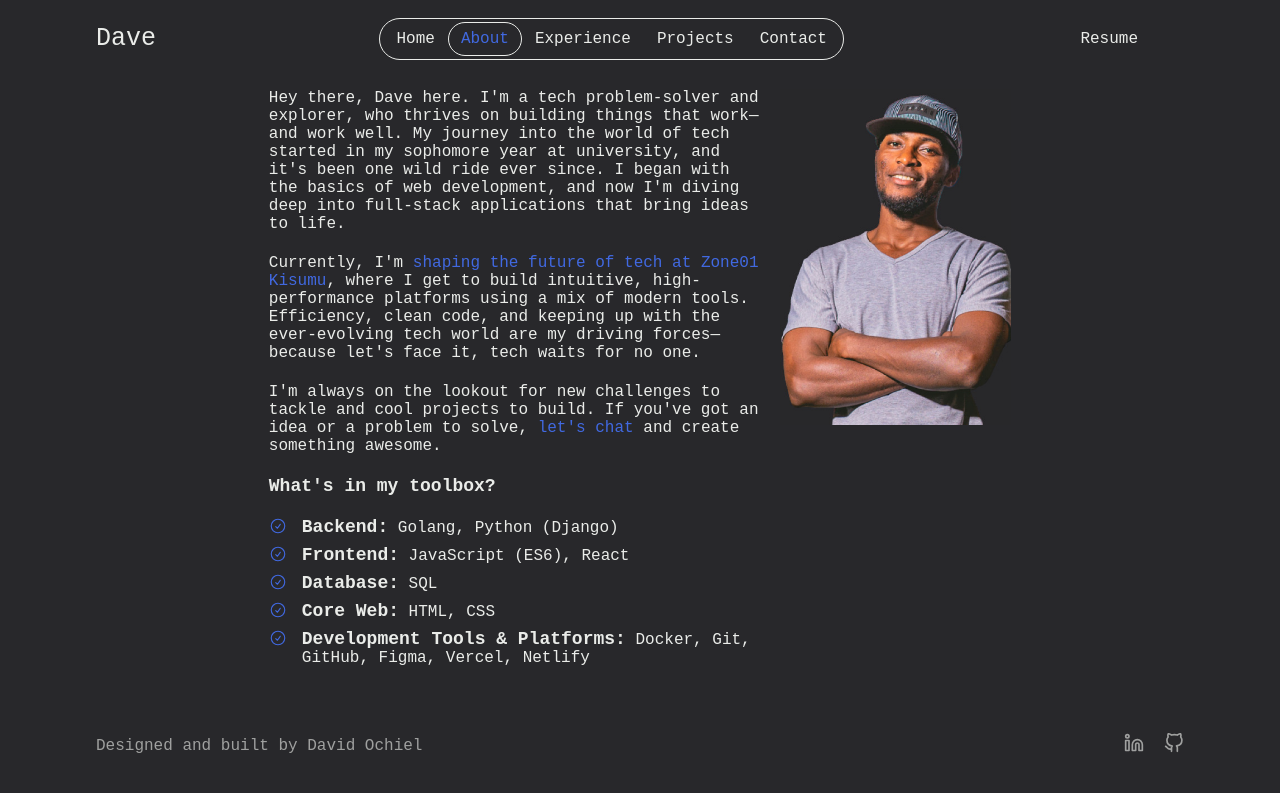
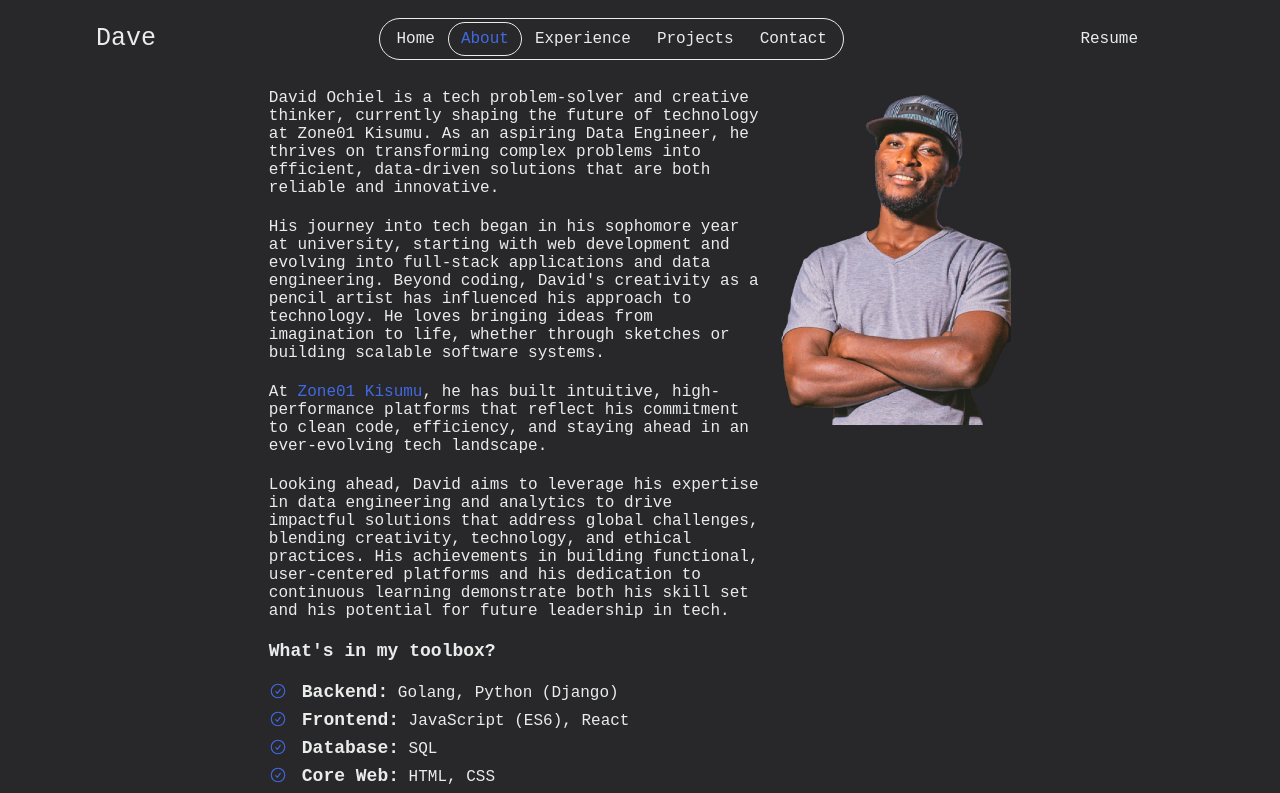
Before and after one commit to nguonodave/v2-ng, a React (Vite) app: page /about in a window 1280 px wide. Shown: the top 793 px of the page. Built offline with nearby package versions, Linux system fonts and the light colour scheme.

Commit message:
feat: update bio

```diff
--- a/src/components/About.jsx
+++ b/src/components/About.jsx
@@ -9,45 +9,44 @@ export default function About() {
           <div className="about-text">
             <div className="paragraphs">
               <p>
-                                Hey there, Dave here. I'm a tech problem-solver
-                                and explorer, who thrives on building things
-                                that work—and work well. My journey into the
-                                world of tech started in my sophomore year at
-                                university, and it's been one wild ride ever
-                                since. I began with the basics of web
-                                development, and now I'm diving deep into
-                                full-stack applications that bring ideas to
-                                life.
+                David Ochiel is a tech problem-solver and creative thinker,
+                currently shaping the future of technology at Zone01 Kisumu. As
+                an aspiring Data Engineer, he thrives on transforming complex
+                problems into efficient, data-driven solutions that are both
+                reliable and innovative.
               </p>
 
               <p>
-                                Currently, I'm{" "}
+                His journey into tech began in his sophomore year at university,
+                starting with web development and evolving into full-stack
+                applications and data engineering. Beyond coding, David's
+                creativity as a pencil artist has influenced his approach to
+                technology. He loves bringing ideas from imagination to life,
+                whether through sketches or building scalable software systems.
+              </p>
+
+              <p>
+                At{" "}
                 <a
                   href="https://www.zone01kisumu.ke/"
                   target="_blank"
                   title="Recoding the world with African talent."
                 >
-                                    <span>
-                                        shaping the future of tech at Zone01
-                                        Kisumu
-                                    </span>
+                  <span>Zone01 Kisumu</span>
                 </a>
-                                , where I get to build intuitive,
-                                high-performance platforms using a mix of modern
-                                tools. Efficiency, clean code, and keeping up
-                                with the ever-evolving tech world are my driving
-                                forces—because let's face it, tech waits for no
-                                one.
+                , he has built intuitive, high-performance platforms that
+                reflect his commitment to clean code, efficiency, and staying
+                ahead in an ever-evolving tech landscape.
               </p>
 
               <p>
-                                I'm always on the lookout for new challenges to
-                                tackle and cool projects to build. If you've got
-                                an idea or a problem to solve,{" "}
-                                <NavLink to="/contact">
-                                    <span>let's chat</span>
-                                </NavLink>{" "}
-                                and create something awesome.
+                Looking ahead, David aims to leverage his expertise in data
+                engineering and analytics to drive impactful solutions that
+                address global challenges, blending creativity, technology, and
+                ethical practices. His achievements in building functional,
+                user-centered platforms and his dedication to continuous
+                learning demonstrate both his skill set and his potential for
+                future leadership in tech.
               </p>
 
               <p>What's in my toolbox?</p>
@@ -56,12 +55,10 @@ export default function About() {
             <div className="skills">
               <ul>
                 <li>
-                                    <span>Backend:</span> Golang, Python
-                                    (Django)
+                  <span>Backend:</span> Golang, Python (Django)
                 </li>
                 <li>
-                                    <span>Frontend:</span> JavaScript (ES6),
-                                    React
+                  <span>Frontend:</span> JavaScript (ES6), React
                 </li>
                 <li>
                   <span>Database:</span> SQL
@@ -70,8 +67,8 @@ export default function About() {
                   <span>Core Web:</span> HTML, CSS
                 </li>
                 <li>
-                                    <span>Development Tools & Platforms:</span>{" "}
-                                    Docker, Git, GitHub, Figma, Vercel, Netlify
+                  <span>Development Tools & Platforms:</span> Docker, Git,
+                  GitHub, Figma, Vercel, Netlify
                 </li>
               </ul>
             </div>
```
Lines whose indentation alone changed are shown as unchanged.
